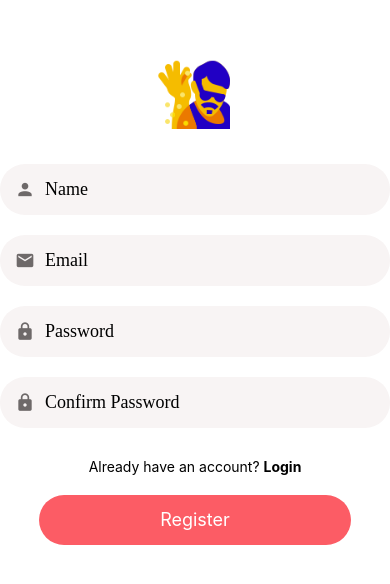
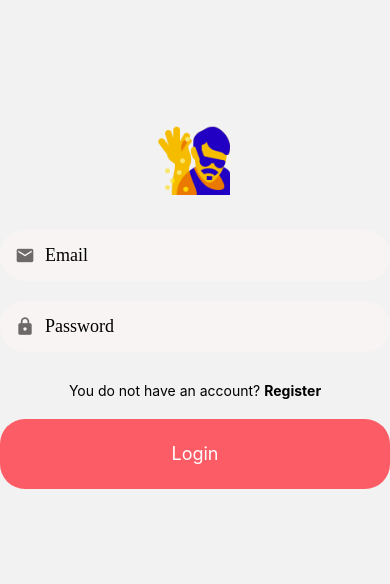
Before and after one commit to syllahamed26/MakeYourMeal, a React Native app: screen /Login in a window 390 px wide. Shown: the part 148-732 px from the top of the page. Built offline with nearby package versions, Linux system fonts and the light colour scheme.

Commit message:
finalize auth

```diff
--- a/App.js
+++ b/App.js
@@ -1,10 +1,20 @@
-import { StyleSheet, Text, View } from 'react-native';
+import { StyleSheet } from 'react-native';
 import RegisterScreen from "./app/screens/Account/RegisterScreen";
+import {NavigationContainer} from "@react-navigation/native";
+import {createNativeStackNavigator} from "@react-navigation/native-stack";
 import LoginScreen from "./app/screens/Account/LoginScreen";
+import MyTabs from "./app/components/BottomTabBar";
 
+const Stack = createNativeStackNavigator();
 export default function App() {
   return (
-    <RegisterScreen/>
+      <NavigationContainer>
+        <Stack.Navigator screenOptions={{headerShown: false}}>
+            <Stack.Screen name="Register" component={RegisterScreen}/>
+            <Stack.Screen name="Login" component={LoginScreen}/>
+            <Stack.Screen name="Home" component={MyTabs}/>
+        </Stack.Navigator>
+      </NavigationContainer>
     );
 }
 
--- a/app/screens/Account/LoginScreen.js
+++ b/app/screens/Account/LoginScreen.js
@@ -1,5 +1,5 @@
 import React from "react";
-import {StyleSheet, Image, View} from "react-native";
+import {StyleSheet, Image, View, Text} from "react-native";
 import * as Yup from "yup";
 
 import Screen from "../../components/Screen";
@@ -55,6 +55,12 @@ const handleLogin = async (values) => {
               secureTextEntry
               textContentType="password"
           />
+
+            <View style={styles.registerContainer}>
+                <Text>You do not have an account? </Text>
+                <Text style={styles.register} onPress={() => navigation.navigate('Register')}>Register</Text>
+            </View>
+
           <SubmitButton title="Login" />
         </AppForm>
       </View>
@@ -79,6 +85,14 @@ const styles = StyleSheet.create({
   form: {
     width: "100%",
   },
+  registerContainer: {
+      padding: 20,
+      flexDirection: 'row',
+      justifyContent: 'center',
+  },
+  register: {
+      fontWeight: 'bold',
+  }
 });
 
 export default LoginScreen;
--- a/package.json
+++ b/package.json
@@ -10,12 +10,16 @@
   },
   "dependencies": {
     "@react-native-async-storage/async-storage": "^1.19.8",
+    "@react-navigation/bottom-tabs": "^6.5.11",
+    "@react-navigation/native": "^6.1.9",
+    "@react-navigation/native-stack": "^6.9.17",
     "expo": "~49.0.15",
     "expo-status-bar": "~1.6.0",
     "firebase": "^10.7.0",
     "formik": "^2.4.5",
     "react": "18.2.0",
     "react-native": "0.72.6",
+    "react-native-gesture-handler": "^2.14.0",
     "yup": "^1.3.2"
   },
   "devDependencies": {
```
Also changed, not shown: 1 other file (tests, documents, lock files or other folders).
